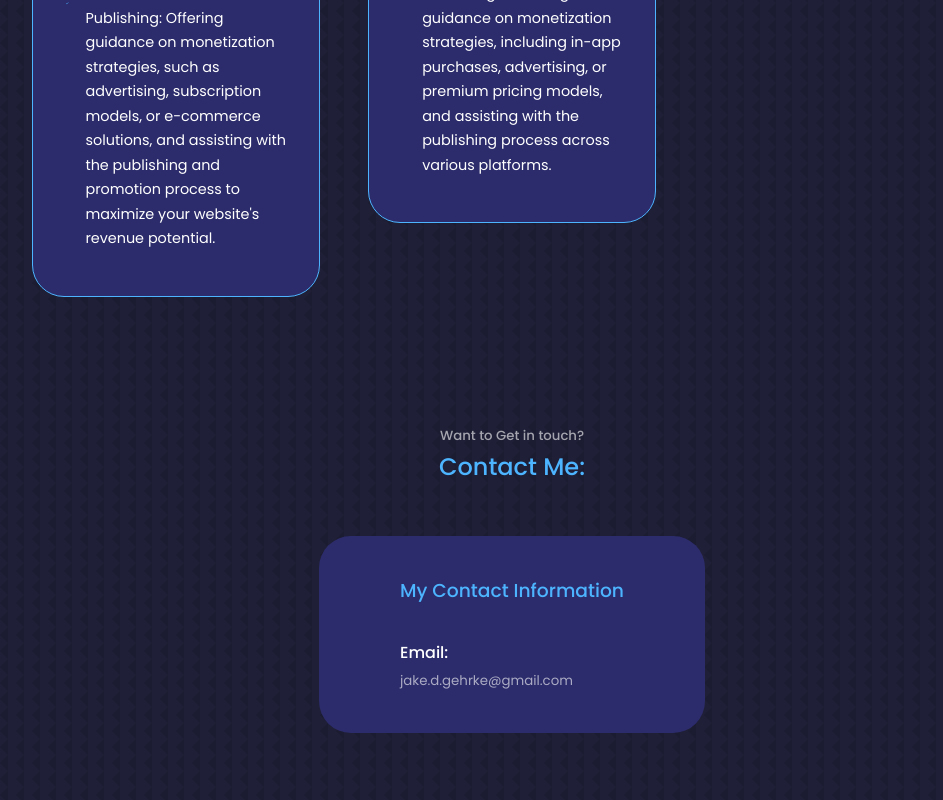
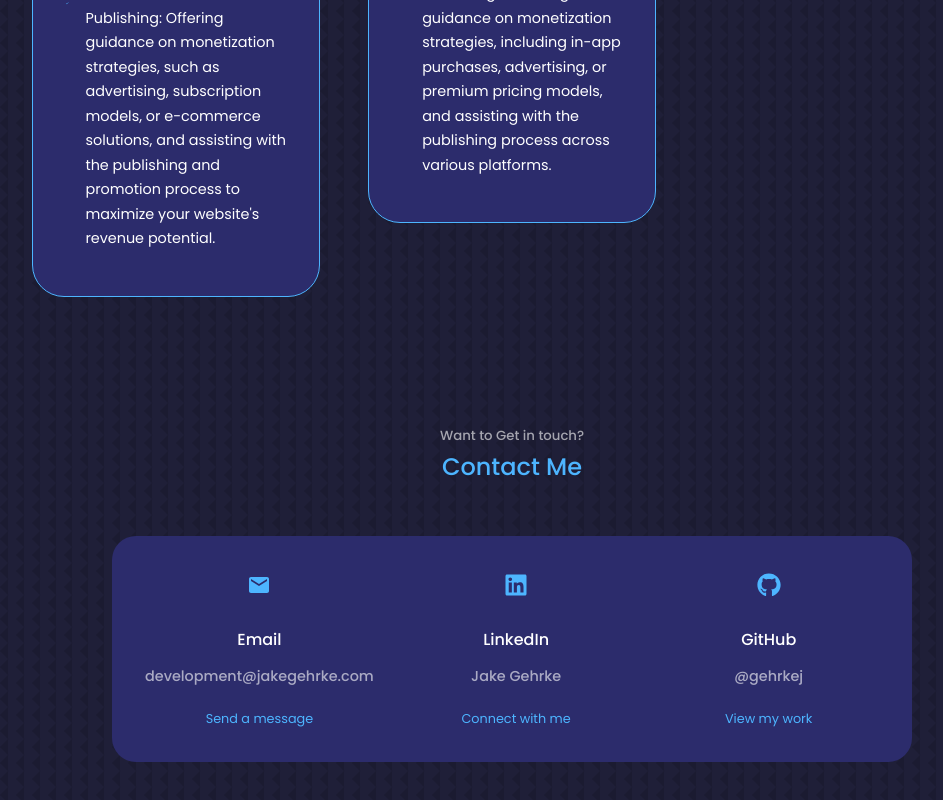
Before and after one commit to Gehrkej/JakeGehrke, a React (Create React App) app: page / in a window 1280 px wide. Shown: the part 9149-9949 px from the top of the page, without its empty margins (128-1071 px from the left). Built offline with nearby package versions, Linux system fonts and the light colour scheme.

Commit message:
Contact update (#22)
* updated contact section

* updated github

```diff
--- a/src/components/contact/contact.css
+++ b/src/components/contact/contact.css
@@ -1,68 +1,86 @@
 .contact__container {
-  display: flex;
-  gap: 2rem;
-  justify-content: center;
+    width: 100%;
+    display: flex;
+    justify-content: center;
+    align-items: center;
 }
 
-.contact__container > div {
-  background: var(--color-bg-variant);
-  padding: 2.4rem 5rem;
-  border-radius: 2rem;
-  border: 1px solid transparent;
-  transition: var(--transition);
+.contact__card {
+    background: var(--color-bg-variant);
+    padding: 2rem;
+    border-radius: 1.5rem;
+    border: 1px solid transparent;
+    transition: var(--transition);
+    width: 100%;
+    max-width: 800px;
+    display: grid;
+    grid-template-columns: repeat(3, 1fr);
+    gap: 2rem;
 }
 
-.contact__container > div:hover {
-  background: transparent;
-  border-color: var(--color-primary-variant);
-  cursor: default;
+.contact__card:hover {
+    background: transparent;
+    border-color: var(--color-primary-variant);
 }
 
-.contact__container > div h3 {
-  text-align: center;
-  margin-bottom: 2rem;
-  color: var(--color-primary);
+.contact__option {
+    text-align: center;
+    display: flex;
+    flex-direction: column;
+    align-items: center;
+    gap: 0.5rem;
 }
 
-.contact__content {
-  display: grid;
-  grid-template-columns: 1fr;
-  row-gap: 2rem;
+.contact__option-icon {
+    font-size: 1.5rem;
+    margin-bottom: 0.5rem;
+    color: var(--color-primary);
 }
 
-.contact__details {
-  display: flex;
-  gap: 1rem;
+.contact__option h4 {
+    color: var(--color-white);
+    margin-bottom: 0.2rem;
 }
 
-.experience__detals-icon {
-  margin-top: 6px;
-  color: var(--color-primary);
+.contact__option h5 {
+    color: var(--color-light);
+    font-size: 0.9rem;
 }
 
-/* ===== Media Queries (Medium Devices) ====+ */
-@media screen and (max-width: 1024px) {
-  .experience__container {
-    grid-template-columns: 1fr;
-  }
-  .experience__container > div {
-    width: 80%;
-    padding: 2rem;
-    margin: 0 auto;
-  }
-  .experience__content {
-    padding: 1rem;
-  }
+.contact__link {
+    margin-top: 0.7rem;
+    display: inline-block;
+    font-size: 0.8rem;
+    color: var(--color-primary);
+    text-decoration: none;
+    transition: var(--transition);
 }
 
-/* ===== Media Queries (Small Devices) ====+ */
+.contact__link:hover {
+    color: var(--color-white);
+    transform: translateY(-2px);
+}
+
+/* Media Queries for Responsive Design */
+@media screen and (max-width: 1024px) {
+    .contact__card {
+        grid-template-columns: repeat(2, 1fr);
+        max-width: 600px;
+    }
+}
+
 @media screen and (max-width: 600px) {
-  .experience__container {
-    gap: 1rem;
-  }
+    .contact__card {
+        grid-template-columns: 1fr;
+        max-width: 400px;
+        padding: 1.5rem;
+    }
 
-  .experience__container > div {
-    width: 100%;
-    padding: 2rem 1rem;
-  }
+    .contact__option {
+        padding: 1rem;
+    }
+
+    .contact__option-icon {
+        font-size: 1.2rem;
+    }
 }
--- a/src/components/contact/contact.jsx
+++ b/src/components/contact/contact.jsx
@@ -1,9 +1,13 @@
 import React, { useEffect, useRef } from 'react'
-import "./contact.css";
-import {motion, useAnimation } from 'framer-motion'
+import './contact.css'
+import { motion, useAnimation } from 'framer-motion'
+import { MdEmail } from 'react-icons/md'
+import { FaGithub, FaLinkedin } from 'react-icons/fa'
+import { BsTelephone } from 'react-icons/bs'
+
 const Contact = () => {
-    const controls = useAnimation();
-    const ref = useRef(null);
+    const controls = useAnimation()
+    const ref = useRef(null)
 
     useEffect(() => {
         const observer = new IntersectionObserver(
@@ -12,51 +16,88 @@ const Contact = () => {
                     controls.start({
                         y: 0,
                         opacity: 1,
-                        transition: { duration: 1 }
-                    });
+                        transition: { duration: 1 },
+                    })
                 }
             },
             {
-                threshold: [0.1, 0.25, 0.5, 0.75, 1.0]
+                threshold: [0.1, 0.25, 0.5, 0.75, 1.0],
             }
-        );
+        )
 
         if (ref.current) {
-            observer.observe(ref.current);
+            observer.observe(ref.current)
         }
 
         // Cleanup the observer on component unmount
         return () => {
             if (ref.current) {
-                observer.unobserve(ref.current);
+                observer.unobserve(ref.current)
             }
-        };
-    }, [controls]);
-
+        }
+    }, [controls])
 
     return (
         <section id="contact">
             <h5>Want to Get in touch?</h5>
-      <h2>Contact Me:</h2>
+            <h2>Contact Me</h2>
 
-      <motion.div className="container contact__container"
+            <motion.div
+                className="container contact__container"
                 ref={ref}
                 initial={{ y: 100, opacity: 0 }}
-                  animate={controls}>
-        <div className="experience__frontend">
-          <h3>My Contact Information</h3>
-          <div className="contact__content">
-            <article className="contact__details">
-              <div>
-                <h4>Email:</h4>
-                <small className="text-light">jake.d.gehrke@gmail.com</small>
+                animate={controls}
+            >
+                <div className="contact__card">
+                    <article className="contact__option">
+                        <div className="contact__option-icon">
+                            <MdEmail />
                         </div>
+                        <h4>Email</h4>
+                        <h5>development@jakegehrke.com</h5>
+                        <a
+                            href="mailto:development@jakegehrke.com"
+                            className="contact__link"
+                        >
+                            Send a message
+                        </a>
                     </article>
+
+                    <article className="contact__option">
+                        <div className="contact__option-icon">
+                            <FaLinkedin />
                         </div>
+                        <h4>LinkedIn</h4>
+                        <h5>Jake Gehrke</h5>
+                        <a
+                            href="https://www.linkedin.com/in/jake-gehrke/"
+                            target="_blank"
+                            rel="noopener noreferrer"
+                            className="contact__link"
+                        >
+                            Connect with me
+                        </a>
+                    </article>
+
+                    <article className="contact__option">
+                        <div className="contact__option-icon">
+                            <FaGithub />
+                        </div>
+                        <h4>GitHub</h4>
+                        <h5>@gehrkej</h5>
+                        <a
+                            href="https://github.com/gehrkej"
+                            target="_blank"
+                            rel="noopener noreferrer"
+                            className="contact__link"
+                        >
+                            View my work
+                        </a>
+                    </article>
                 </div>
             </motion.div>
         </section>
-  );
-};
+    )
+}
 
-export default Contact;
+export default Contact
```
Lines whose indentation alone changed are shown as unchanged.
